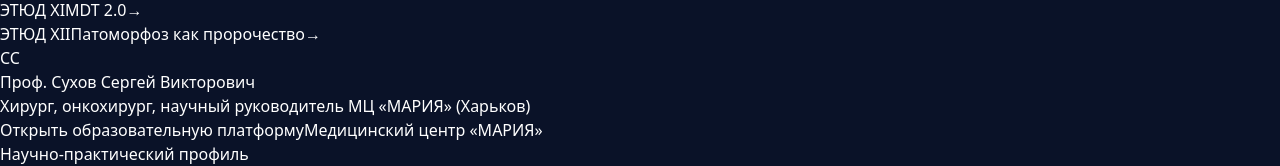
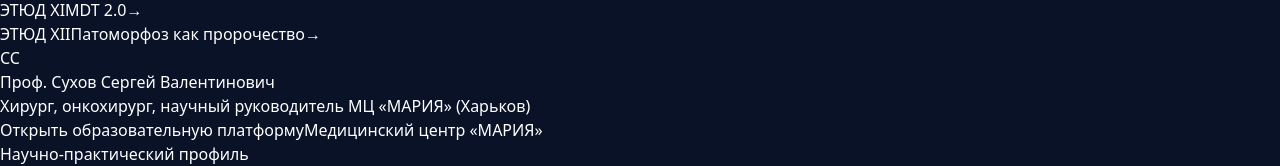
Before and after one commit to Serg2206/gastric-cancer-platform-2026s, a Next.js app: page /professor in a window 1280 px wide. Shown: the part 386-552 px from the top of the page. Built offline with nearby package versions, Linux system fonts and the light colour scheme; no server answers; the database is empty.

Commit message:
fix: correct professor name to Sergei Valentinovich Sukhov

```diff
--- a/app/professor/page.tsx
+++ b/app/professor/page.tsx
@@ -13,7 +13,7 @@
             </div>
           </div>
           <div className="space-y-2">
-            <h1 className="text-3xl font-semibold tracking-tight">Проф. Сухов Сергей Викторович</h1>
+            <h1 className="text-3xl font-semibold tracking-tight">Проф. Сухов Сергей Валентинович</h1>
             <p className="text-gray-400">Хирург, онкохирург, научный руководитель МЦ «МАРИЯ» (Харьков)</p>
             <div className="flex flex-wrap gap-3">
               <Link
```
